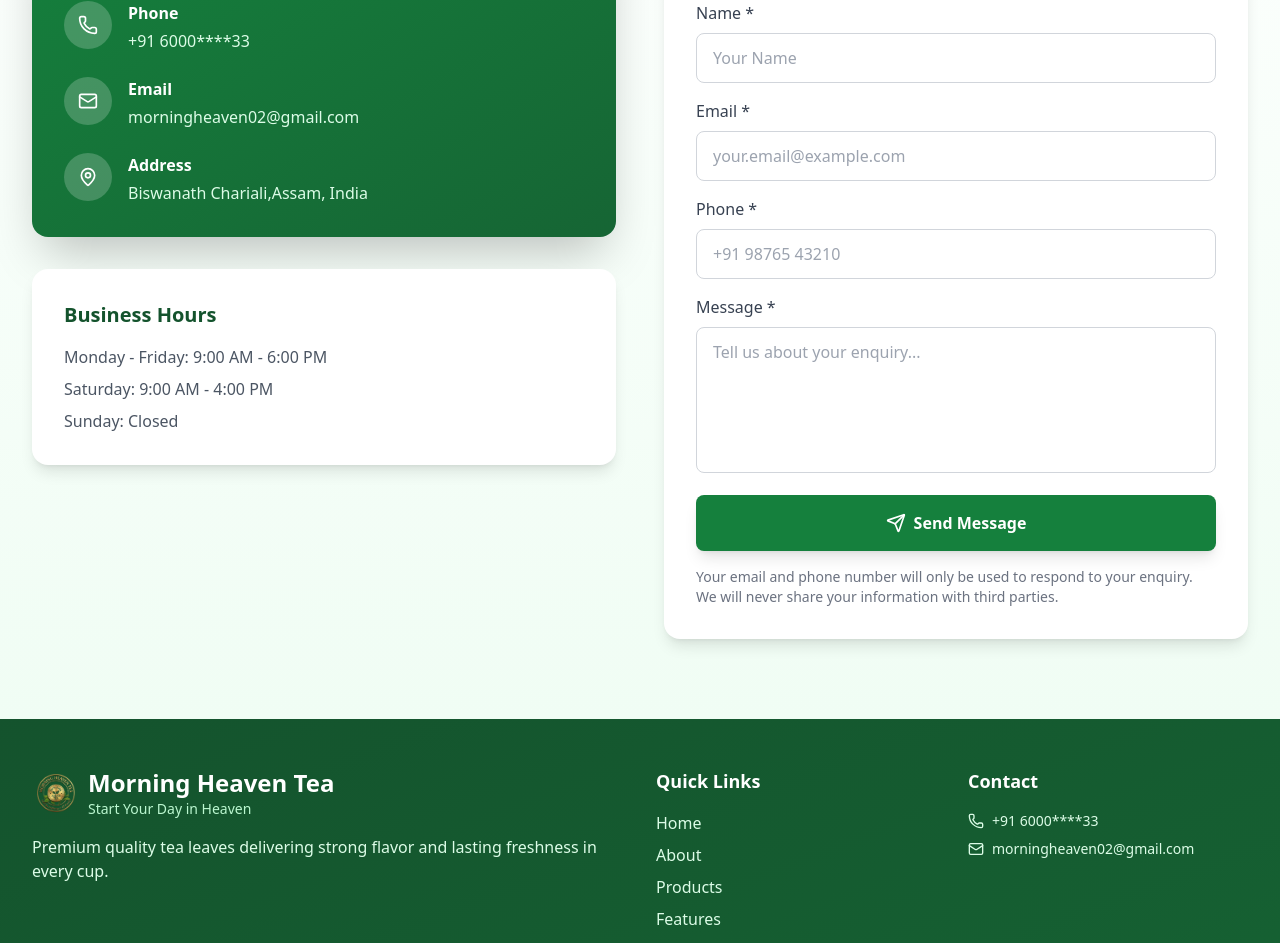
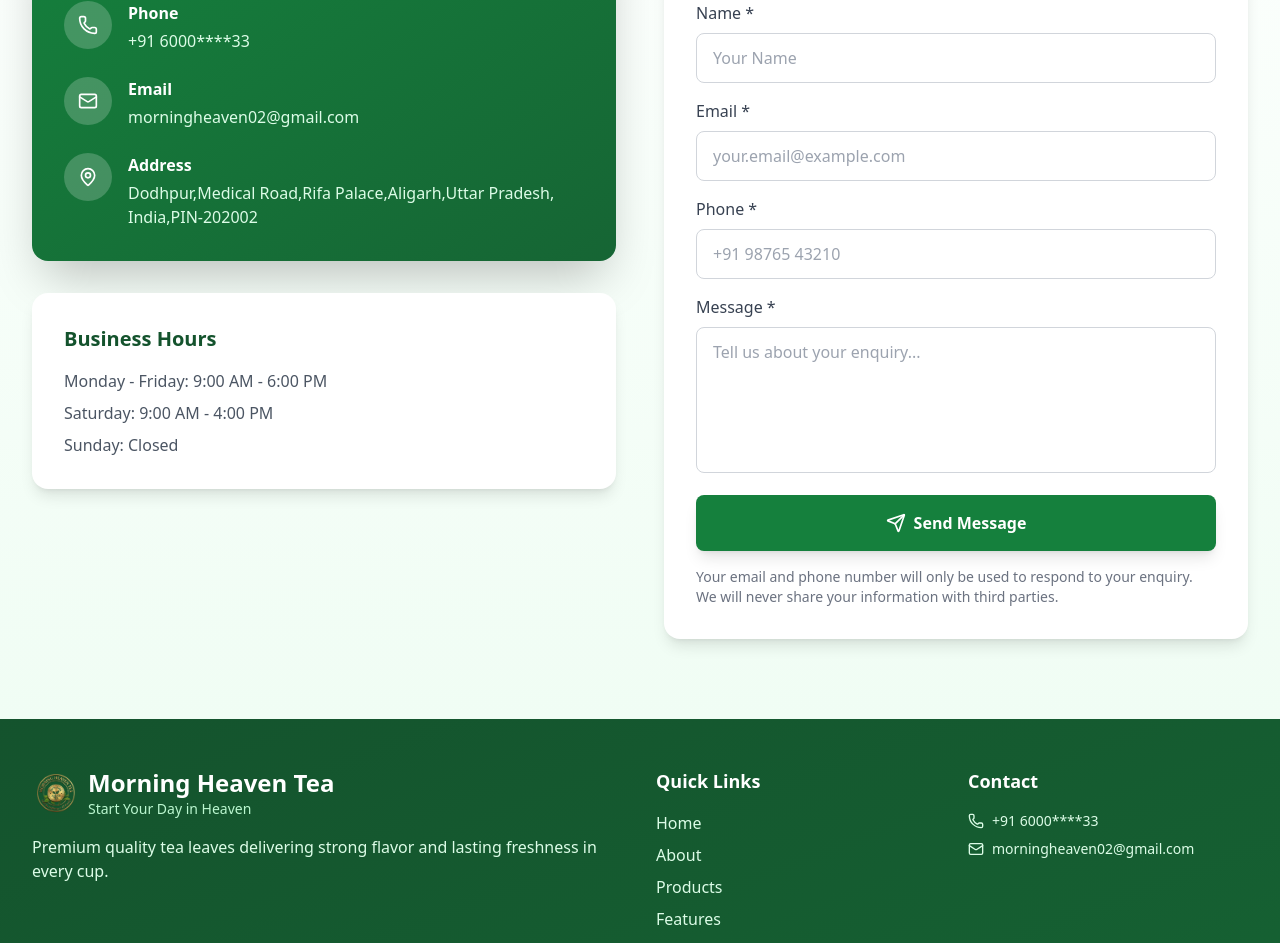
Before and after one commit to MasudAhmed28/morningheaventea, a React (Vite) app: page / in a window 1280 px wide. Shown: the part 3903-4846 px from the top of the page. Built offline with nearby package versions, Linux system fonts and the light colour scheme.

Commit message:
Update config.js

```diff
--- a/src/assets/config.js
+++ b/src/assets/config.js
@@ -109,7 +109,7 @@
     phone: "+91 6000831233",
     email: "morningheaven02@gmail.com",
     address:
-      "Biswanath Chariali,Assam, India"
+      "Dodhpur,Medical Road,Rifa Palace,Aligarh,Uttar Pradesh, India,PIN-202002"
   }
 };
 
```
